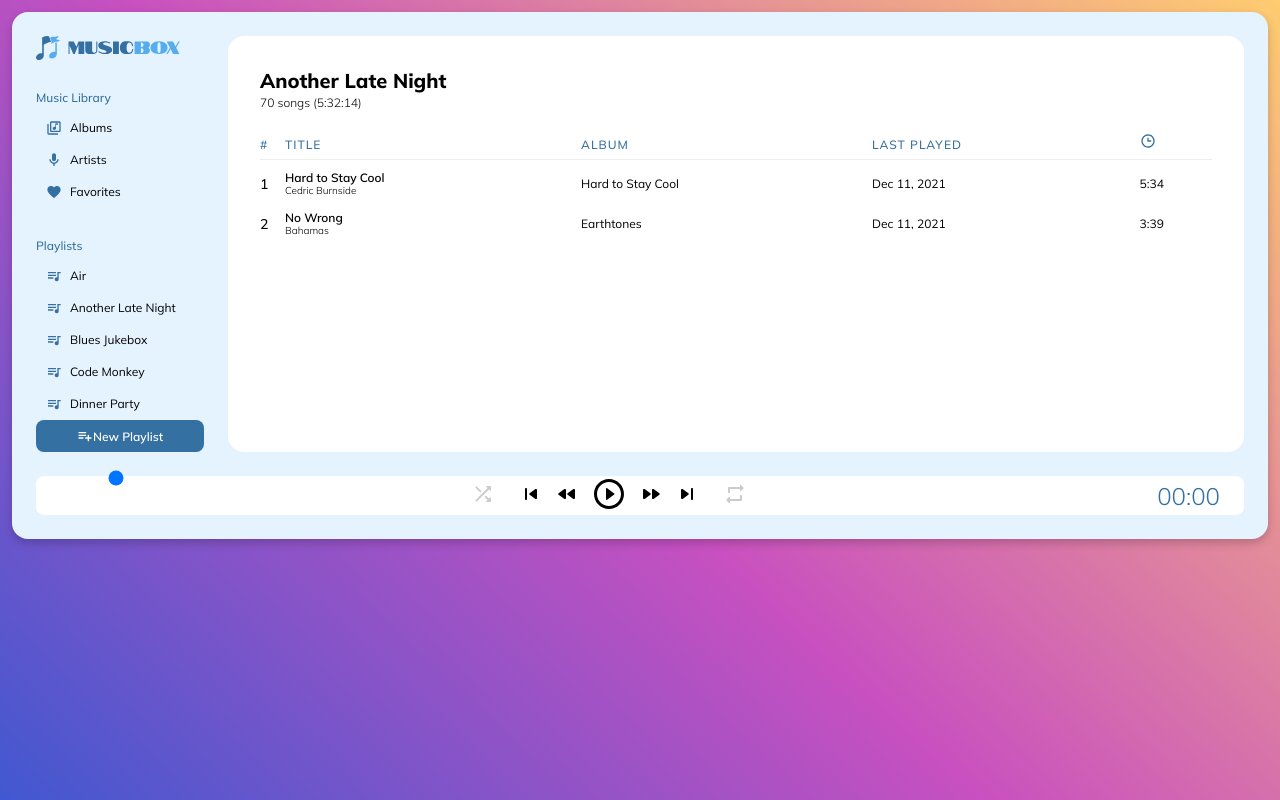
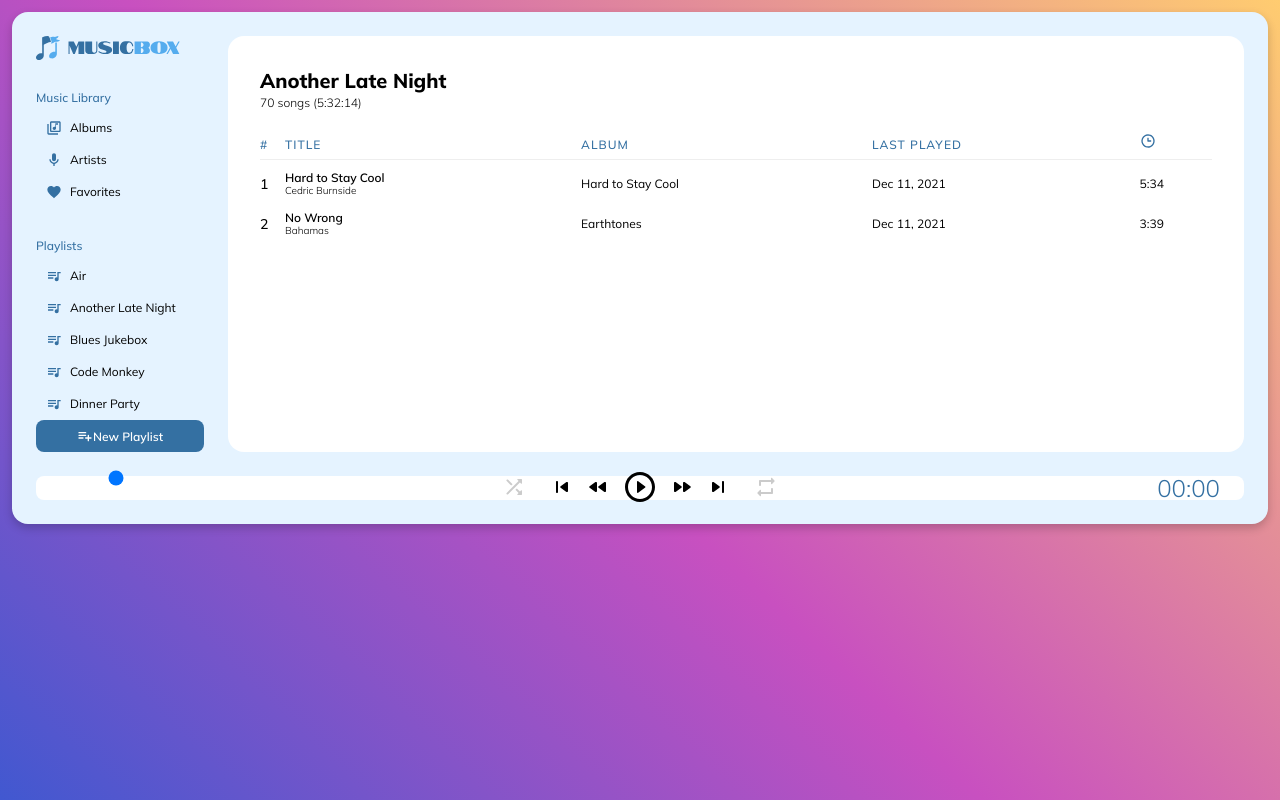
Before and after one commit to vossavant/music-player, a Vue app: page / in a window 1280 px wide. Built offline with nearby package versions, Linux system fonts and the light colour scheme.

Commit message:
Position player controls in center of player

```diff
--- a/src/components/Player.vue
+++ b/src/components/Player.vue
@@ -333,6 +333,7 @@ h3 {
 img {
 	border-bottom-right-radius: 0;
 	border-top-right-radius: 0;
+	height: $albumArtWidth;
 	width: $albumArtWidth;
 }
 
--- a/src/components/PlayerMenu.vue
+++ b/src/components/PlayerMenu.vue
@@ -129,6 +129,9 @@ $albumArtWidth: 72px;
 menu {
 	align-items: center;
 	display: flex;
+	left: 50%;
+	margin-left: -144px;
+	position: absolute;
 
 	button {
 		appearance: none;
```
